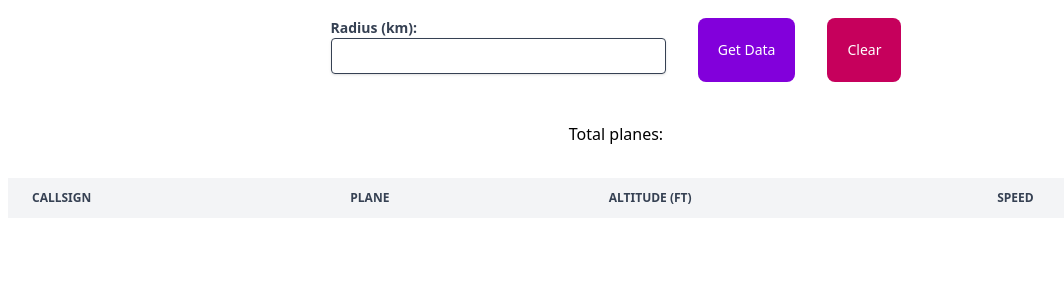
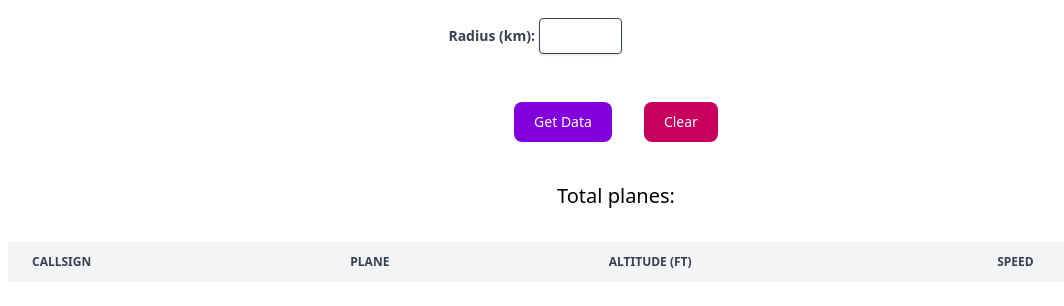
Before and after one commit to markjamesm/AlphaFlight, a website built with Vite: page index.html in a window 1280 px wide. Shown: the part 106-412 px from the top of the page, without its empty margins (24-1088 px from the left). Built offline with nearby package versions, Linux system fonts and the light colour scheme.

Commit message:
Style change

```diff
--- a/index.html
+++ b/index.html
@@ -16,8 +16,13 @@
   <div class="mt-8 flex flex-row justify-center gap-8">
     <label class="block text-gray-700 text-sm font-bold mb-2" for="radius">
       Radius (km):
-      <input id="radius" class="shadow appearance-none border rounded w-full py-2 px-3 leading-tight focus:outline-none focus:shadow-outline text-gray-700 text-sm font-bold mb-2" type="number" />
+      <input id="radius"
+        class="shadow appearance-none border rounded w-1/4 py-2 px-3 leading-tight focus:outline-none focus:shadow-outline text-gray-700 text-sm font-bold mb-2"
+        type="number" />
     </label>
+  </div>
+
+  <div class="mt-8 flex flex-row justify-center gap-8">
     <button type="button" id="fetch-data" class="focus:outline-none text-white bg-purple-700 hover:bg-purple-800 focus:ring-4 focus:ring-purple-300
              font-medium rounded-lg text-sm px-5 py-2.5 mb-2 dark:bg-purple-600 dark:hover:bg-purple-700
              dark:focus:ring-purple-900">Get Data</button>
@@ -25,8 +30,9 @@
              font-medium rounded-lg text-sm px-5 py-2.5 mb-2 dark:bg-pink-600 dark:hover:bg-pink-700
              dark:focus:ring-pink-900">Clear</button>
   </div>
+
   <div class="mt-8 flex flex-row justify-center gap-8">
-    <p>Total planes: <span id="plane-total"></span></p>
+    <p class="text-xl">Total planes: <span id="plane-total" class="text-purple-800"></span></p>
   </div>
 
   <div class="p-8 relative overflow-x-auto">
@@ -42,6 +48,7 @@
       <tbody id="plane-data-table-body"></tbody>
     </table>
   </div>
+
   <script type="module" src="/src/main.js"></script>
 </body>
 
```
